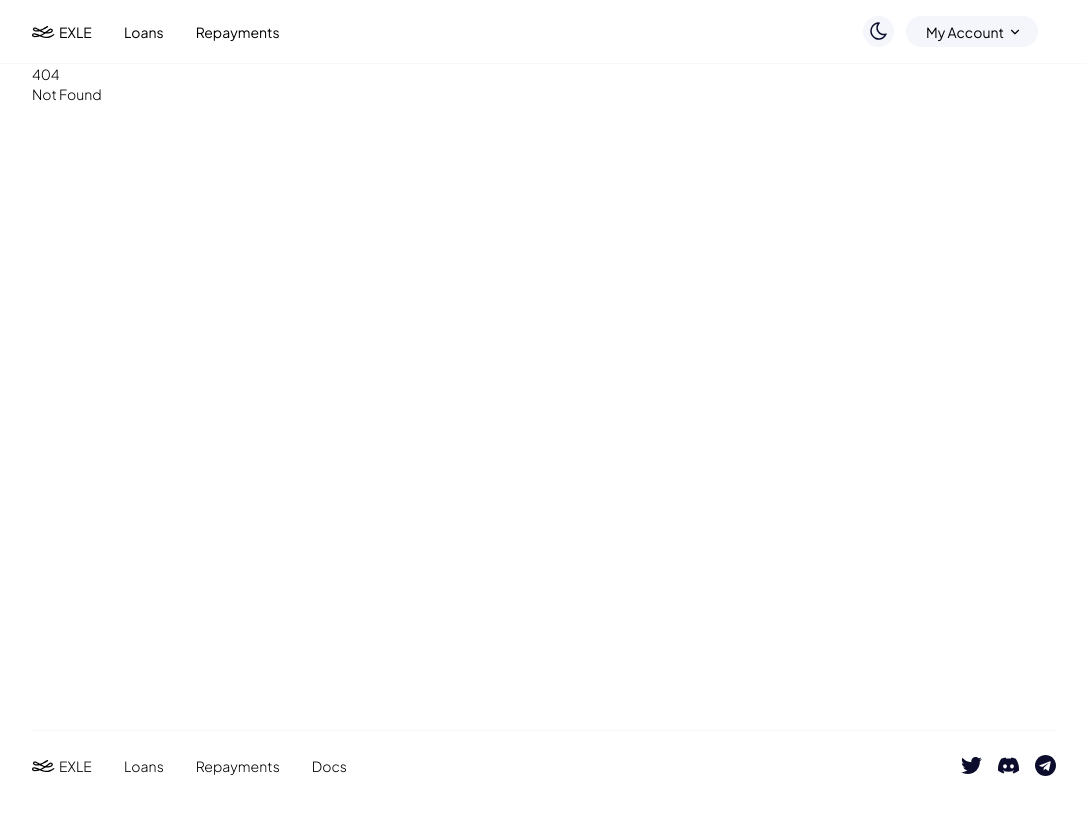
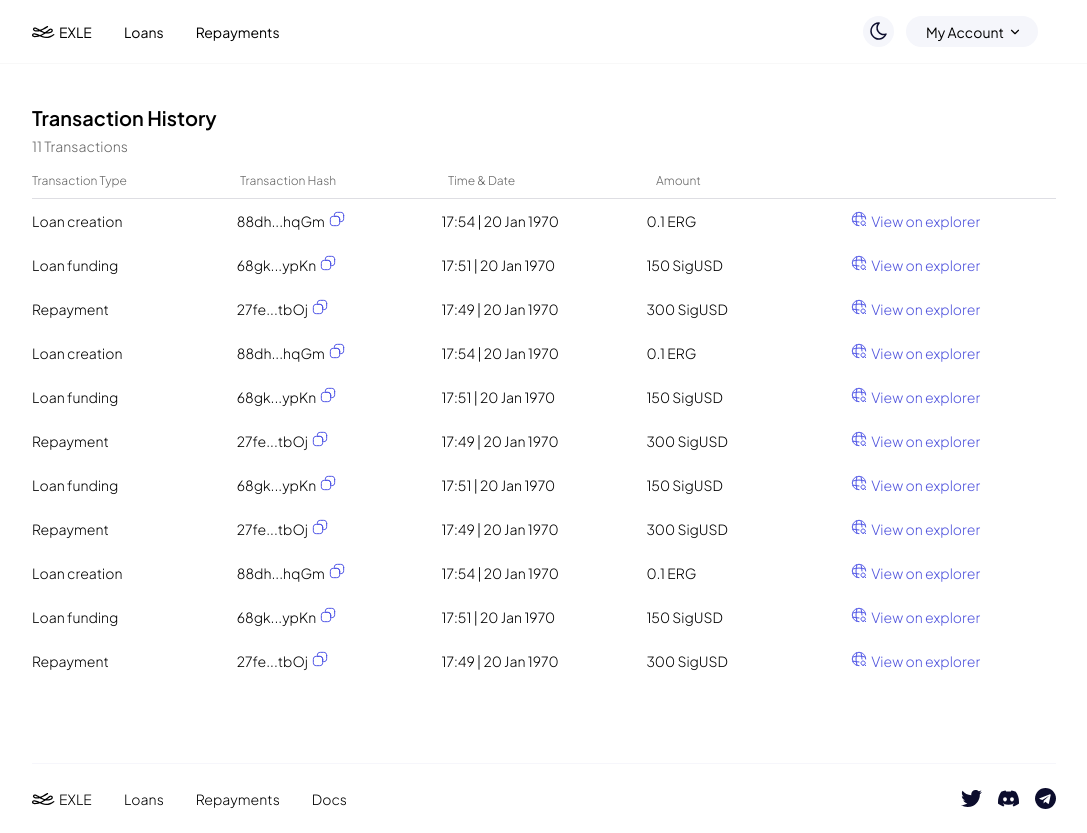
Before and after one commit to SavonarolaLabs/exle-svelte, a SvelteKit app: page /transactions in a window 1280 px wide. Before the commit this address had no page. Shown: the whole page, without its empty margins (96-1183 px from the left). Before the commit the page ends 800 px from the top, so only its background shows below. Built offline with nearby package versions, Linux system fonts and the light colour scheme.

Commit message:
Transaction History

```diff
--- a/src/components/loan/LoanDetails.svelte
+++ b/src/components/loan/LoanDetails.svelte
@@ -67,15 +67,17 @@
 		<div class="h-[10px] w-full overflow-hidden rounded-full bg-[#0001] dark:bg-[#fff1]">
 			<div
 				class="h-full"
-				class:bg-green-400={loan.phase == 'loan'}
-				class:bg-indigo-600={loan.phase == 'repayment'}
+				class:bg-gray-500={loan.daysLeft == 0 || loan.isRepayed}
+				class:bg-green-400={loan.phase == 'loan' && loan.daysLeft > 0 && !loan.isRepayed}
+				class:bg-indigo-600={loan.phase == 'repayment' && loan.daysLeft > 0 && !loan.isRepayed}
 				style="width: {loan.fundedPercentage}%"
 			></div>
 		</div>
 		<div class="mt-2 flex items-center justify-between text-sm">
 			<span
-				class:text-green-500={loan.phase == 'loan'}
-				class:text-indigo-600={loan.phase == 'repayment'}
+				class:text-gray-500={loan.daysLeft == 0 || loan.isRepayed}
+				class:text-green-500={loan.phase == 'loan' && loan.daysLeft > 0 && !loan.isRepayed}
+				class:text-indigo-600={loan.phase == 'repayment' && loan.daysLeft > 0 && !loan.isRepayed}
 				>{loan.fundedAmount}
 				{#if loan.phase == 'loan'}
 					funded
@@ -92,6 +94,7 @@
 				<span class="font-normal">{loan.daysLeft} Days Left</span>
 			{/if}
 		</div>
+		{#if !loan.isRepayed && !(loan.phase == 'repayment' && loan.daysLeft == 0)}
 			{#if loan.isReadyForWithdrawal}
 				<div class="mb-4 mt-10 text-xl font-medium">Withdraw funds</div>
 				<div class="mb-10">Your loan has been fully funded and you can withdraw it now.</div>
@@ -139,5 +142,6 @@
 				{/if}
 				button, you agree to our <a href="{base}/tos" class="underline">terms of service</a>.
 			</div>
+		{/if}
 	</div>
 </div>
--- a/src/components/loan/LoanWidget.svelte
+++ b/src/components/loan/LoanWidget.svelte
@@ -54,9 +54,22 @@
 			</div>
 			<div class="mt-2 flex items-center justify-between text-sm">
 				<span
+					class="dark:hidden"
 					class:text-gray-500={loan.daysLeft == 0 || loan.isRepayed}
 					class:text-green-500={loan.phase == 'loan' && loan.daysLeft > 0 && !loan.isRepayed}
 					class:text-indigo-600={loan.phase == 'repayment' && loan.daysLeft > 0 && !loan.isRepayed}
+					>{loan.fundedAmount}
+					{#if loan.phase == 'loan'}
+						funded
+					{:else}
+						repaid
+					{/if}
+				</span>
+				<span
+					class="hidden dark:block"
+					class:text-gray-500={loan.daysLeft == 0 || loan.isRepayed}
+					class:text-green-500={loan.phase == 'loan' && loan.daysLeft > 0 && !loan.isRepayed}
+					class:text-indigo-400={loan.phase == 'repayment' && loan.daysLeft > 0 && !loan.isRepayed}
 					>{loan.fundedAmount}
 					{#if loan.phase == 'loan'}
 						funded
--- a/src/components/navbar/Hamburger.svelte
+++ b/src/components/navbar/Hamburger.svelte
@@ -81,10 +81,10 @@
 					</div>
 				</button>
 
-				<a href="/account/loans" on:click={closeMobileMenu} class="">My Loans</a>
-				<a href="/account/repayments" on:click={closeMobileMenu} class="">My Repayments</a>
-				<a href="/account/donations" on:click={closeMobileMenu} class="">My Donations</a>
-				<a href="/account/history" on:click={closeMobileMenu} class="">Transactions History</a>
+				<a href="{base}/account/loans" on:click={closeMobileMenu} class="">My Loans</a>
+				<a href="{base}/account/repayments" on:click={closeMobileMenu} class="">My Repayments</a>
+				<a href="{base}/account/donations" on:click={closeMobileMenu} class="">My Donations</a>
+				<a href="{base}/transactions" on:click={closeMobileMenu} class="">Transactions History</a>
 			{:else}
 				<button
 					on:click={handleConnect}
--- a/src/components/navbar/MyAccountButton.svelte
+++ b/src/components/navbar/MyAccountButton.svelte
@@ -2,6 +2,7 @@
 	import { ChevronDown } from 'lucide-svelte';
 	import LogOut from '../../icons/LogOut.svelte';
 	import { is_dark, logout } from '../../stores/ui';
+	import { base } from '$app/paths';
 </script>
 
 <div class="group relative w-[150px] text-sm">
@@ -17,25 +18,25 @@
 			class="accent-hover overflow-hidden rounded-md border-t border-[#0000000F] bg-white shadow-lg dark:bg-dark-background dark:shadow-[0_4px_16px_rgba(0,0,0,0.6)]"
 		>
 			<a
-				href="/account/loans"
+				href="{base}/account/loans"
 				class="block flex h-[38px] items-center px-4 hover:bg-light-accent hover:text-white dark:hover:bg-dark-accent"
 			>
 				My Loans
 			</a>
 			<a
-				href="/account/donations"
+				href="{base}/account/donations"
 				class="block flex h-[38px] items-center px-4 hover:bg-light-accent hover:text-white dark:hover:bg-dark-accent"
 			>
 				My Donations
 			</a>
 			<a
-				href="/account/repayments"
+				href="{base}/account/repayments"
 				class="block flex h-[38px] items-center px-4 hover:bg-light-accent hover:text-white dark:hover:bg-dark-accent"
 			>
 				My Repayments
 			</a>
 			<a
-				href="/account/history"
+				href="{base}/transactions"
 				class="block flex h-[38px] items-center px-4 hover:bg-light-accent hover:text-white dark:hover:bg-dark-accent"
 			>
 				Transactions History
--- /dev/null
+++ b/src/components/txhistory/TransactionTable.svelte
@@ -0,0 +1,55 @@
+<script lang="ts">
+	import { transactions } from '../../data/TxHistory';
+	import Copy from '../../icons/Copy.svelte';
+	import GlobalSearch from '../../icons/GlobalSearch.svelte';
+
+	// Format timestamp to "HH:MM | DD MMM YYYY"
+	function formatTimestamp(timestamp: string) {
+		const date = new Date(timestamp);
+		const hours = date.getHours().toString().padStart(2, '0');
+		const minutes = date.getMinutes().toString().padStart(2, '0');
+		const day = date.getDate();
+		const month = date.toLocaleString('en-US', { month: 'short' });
+		const year = date.getFullYear();
+
+		return `${hours}:${minutes} | ${day} ${month} ${year}`;
+	}
+
+	// Function to copy transaction ID to clipboard
+	function copyToClipboard(text: string) {
+		navigator.clipboard
+			.writeText(text)
+			.then(() => {
+				// Optional: You could add a toast notification here
+				console.log('Transaction ID copied to clipboard');
+			})
+			.catch((err) => {
+				console.error('Failed to copy: ', err);
+			});
+	}
+</script>
+
+<div
+	class="grid grid-cols-5 gap-4 border-b border-light-gray pb-2 text-xs opacity-[0.6] dark:border-dark-gray"
+>
+	<div>Transaction Type</div>
+	<div>Transaction Hash</div>
+	<div>Time & Date</div>
+	<div>Amount</div>
+</div>
+{#each transactions as tx}
+	<div class="grid grid-cols-5 py-3 text-sm">
+		<div>{tx.transactionType}</div>
+		<button class="flex cursor-pointer gap-1" on:click={() => copyToClipboard(tx.id)}>
+			{tx.id}
+			<Copy></Copy>
+		</button>
+		<div>{formatTimestamp(tx.timestamp)}</div>
+		<div>{tx.amount} {tx.token}</div>
+		<a href="https://explorer.ergoplatform.com/en/transactions/{tx.id}">
+			<div class="flex gap-1 text-light-accent dark:text-dark-accent">
+				<GlobalSearch></GlobalSearch> View on explorer
+			</div>
+		</a>
+	</div>
+{/each}
--- /dev/null
+++ b/src/data/TxHistory.ts
@@ -0,0 +1,79 @@
+export const transactions = [
+	{
+		transactionType: 'Loan creation',
+		id: '88dh...hqGm',
+		timestamp: 1706048040,
+		amount: 0.1,
+		token: 'ERG'
+	},
+	{
+		transactionType: 'Loan funding',
+		id: '68gk...ypKn',
+		timestamp: 1705891080,
+		amount: 150.0,
+		token: 'SigUSD'
+	},
+	{
+		transactionType: 'Repayment',
+		id: '27fe...tbOj',
+		timestamp: 1705766820,
+		amount: 300.0,
+		token: 'SigUSD'
+	},
+	{
+		transactionType: 'Loan creation',
+		id: '88dh...hqGm',
+		timestamp: 1706048040,
+		amount: 0.1,
+		token: 'ERG'
+	},
+	{
+		transactionType: 'Loan funding',
+		id: '68gk...ypKn',
+		timestamp: 1705891080,
+		amount: 150.0,
+		token: 'SigUSD'
+	},
+	{
+		transactionType: 'Repayment',
+		id: '27fe...tbOj',
+		timestamp: 1705766820,
+		amount: 300.0,
+		token: 'SigUSD'
+	},
+	{
+		transactionType: 'Loan funding',
+		id: '68gk...ypKn',
+		timestamp: 1705891080,
+		amount: 150.0,
+		token: 'SigUSD'
+	},
+	{
+		transactionType: 'Repayment',
+		id: '27fe...tbOj',
+		timestamp: 1705766820,
+		amount: 300.0,
+		token: 'SigUSD'
+	},
+	{
+		transactionType: 'Loan creation',
+		id: '88dh...hqGm',
+		timestamp: 1706048040,
+		amount: 0.1,
+		token: 'ERG'
+	},
+	{
+		transactionType: 'Loan funding',
+		id: '68gk...ypKn',
+		timestamp: 1705891080,
+		amount: 150.0,
+		token: 'SigUSD'
+	},
+	{
+		transactionType: 'Repayment',
+		id: '27fe...tbOj',
+		timestamp: 1705766820,
+		amount: 300.0,
+		token: 'SigUSD'
+	}
+];
--- /dev/null
+++ b/src/icons/Copy.svelte
@@ -0,0 +1,14 @@
+<svg width="16" height="16" viewBox="0 0 16 16" fill="none" xmlns="http://www.w3.org/2000/svg">
+	<path
+		d="M10.6668 8.60004V11.4C10.6668 13.7334 9.7335 14.6667 7.40016 14.6667H4.60016C2.26683 14.6667 1.3335 13.7334 1.3335 11.4V8.60004C1.3335 6.26671 2.26683 5.33337 4.60016 5.33337H7.40016C9.7335 5.33337 10.6668 6.26671 10.6668 8.60004Z"
+		stroke="#4E54E6"
+		stroke-linecap="round"
+		stroke-linejoin="round"
+	/>
+	<path
+		d="M14.6668 4.60004V7.40004C14.6668 9.73337 13.7335 10.6667 11.4002 10.6667H10.6668V8.60004C10.6668 6.26671 9.7335 5.33337 7.40016 5.33337H5.3335V4.60004C5.3335 2.26671 6.26683 1.33337 8.60016 1.33337H11.4002C13.7335 1.33337 14.6668 2.26671 14.6668 4.60004Z"
+		stroke="#4E54E6"
+		stroke-linecap="round"
+		stroke-linejoin="round"
+	/>
+</svg>
--- /dev/null
+++ b/src/icons/GlobalSearch.svelte
@@ -0,0 +1,44 @@
+<svg width="16" height="16" viewBox="0 0 16 16" fill="none" xmlns="http://www.w3.org/2000/svg">
+	<path
+		d="M14.6668 8.00004C14.6668 4.32004 11.6802 1.33337 8.00016 1.33337C4.32016 1.33337 1.3335 4.32004 1.3335 8.00004C1.3335 11.68 4.32016 14.6667 8.00016 14.6667"
+		stroke="#4E54E6"
+		stroke-linecap="round"
+		stroke-linejoin="round"
+	/>
+	<path
+		d="M5.33372 2H6.00039C4.70039 5.89333 4.70039 10.1067 6.00039 14H5.33372"
+		stroke="#4E54E6"
+		stroke-linecap="round"
+		stroke-linejoin="round"
+	/>
+	<path
+		d="M10 2C10.6467 3.94667 10.9733 5.97333 10.9733 8"
+		stroke="#4E54E6"
+		stroke-linecap="round"
+		stroke-linejoin="round"
+	/>
+	<path
+		d="M2 10.6667V10C3.94667 10.6467 5.97333 10.9733 8 10.9733"
+		stroke="#4E54E6"
+		stroke-linecap="round"
+		stroke-linejoin="round"
+	/>
+	<path
+		d="M2 6.00002C5.89333 4.70002 10.1067 4.70002 14 6.00002"
+		stroke="#4E54E6"
+		stroke-linecap="round"
+		stroke-linejoin="round"
+	/>
+	<path
+		d="M12.1333 14.2667C13.3115 14.2667 14.2667 13.3115 14.2667 12.1333C14.2667 10.9551 13.3115 10 12.1333 10C10.9551 10 10 10.9551 10 12.1333C10 13.3115 10.9551 14.2667 12.1333 14.2667Z"
+		stroke="#4E54E6"
+		stroke-linecap="round"
+		stroke-linejoin="round"
+	/>
+	<path
+		d="M14.6667 14.6667L14 14"
+		stroke="#4E54E6"
+		stroke-linecap="round"
+		stroke-linejoin="round"
+	/>
+</svg>
--- a/src/routes/account/+layout.svelte
+++ b/src/routes/account/+layout.svelte
@@ -3,6 +3,7 @@
 	import Button from '../../components/Button.svelte';
 	import { page } from '$app/stores';
 	import { derived } from 'svelte/store';
+	import { token_balance } from '../../stores/ui';
 
 	let { children } = $props();
 
@@ -23,20 +24,41 @@
 			<div class="text-sm text-gray-500">9eq6S...QXssg</div>
 		</div>
 		<div class="flex items-center gap-4">
-			<div class="whitespace-nowrap text-gray-800">23.45 ERG</div>
+			{#each $token_balance as token}
+				<div class="whitespace-nowrap">{token.amount / 10 ** token.decimals} {token.ticker}</div>
+			{/each}
 			<Button href="{base}/loans/create" label="Create loan" variant="primary" class="px-6" />
 		</div>
 	</div>
 
-	<div class="mb-6 border-b">
+	<div class="mb-6 border-b-2 border-gray-200">
 		<div class="flex">
-			<a href="/account/loans" class="tab" class:tab-active={$activeTab === 'loans'}>Loans</a>
-			<a href="/account/repayments" class="tab" class:tab-active={$activeTab === 'repayments'}
-				>Repayments</a
-			>
-			<a href="/account/donations" class="tab" class:tab-active={$activeTab === 'donations'}
-				>Donations</a
-			>
+			<div class="relative">
+				<a href="{base}/account/loans" class="tab" class:tab-active={$activeTab === 'loans'}
+					>Loans</a
+				>
+				{#if $activeTab === 'loans'}
+					<div class="indicator"></div>
+				{/if}
+			</div>
+			<div class="relative">
+				<a
+					href="{base}/account/repayments"
+					class="tab"
+					class:tab-active={$activeTab === 'repayments'}>Repayments</a
+				>
+				{#if $activeTab === 'repayments'}
+					<div class="indicator"></div>
+				{/if}
+			</div>
+			<div class="relative">
+				<a href="{base}/account/donations" class="tab" class:tab-active={$activeTab === 'donations'}
+					>Donations</a
+				>
+				{#if $activeTab === 'donations'}
+					<div class="indicator"></div>
+				{/if}
+			</div>
 		</div>
 	</div>
 
@@ -45,10 +67,14 @@
 
 <style lang="postcss">
 	.tab {
-		@apply px-4 py-2 text-gray-600;
+		@apply block px-4 py-2 text-gray-600;
 	}
 
 	.tab-active {
-		@apply border-b-2 border-blue-600 font-medium text-blue-600;
+		@apply font-medium text-light-accent dark:text-dark-accent;
+	}
+
+	.indicator {
+		@apply absolute bottom-[-1] left-0 h-0.5 w-full bg-light-accent dark:bg-dark-accent;
 	}
 </style>
--- /dev/null
+++ b/src/routes/transactions/+page.svelte
@@ -0,0 +1,12 @@
+<script lang="ts">
+	import TransactionTable from '../../components/txhistory/TransactionTable.svelte';
+	import { transactions } from '../../data/TxHistory';
+</script>
+
+<div class="mb-4 mt-10">
+	<div class="mb-1 text-xl font-semibold">Transaction History</div>
+	<div class="opacity-[0.6]">
+		{transactions.length} Transaction{transactions.length != 1 ? 's' : ''}
+	</div>
+</div>
+<TransactionTable></TransactionTable>
--- a/src/stores/ui.ts
+++ b/src/stores/ui.ts
@@ -5,6 +5,18 @@ export const change_address: Writable<string> = writable(
 	'9euvZDx78vhK5k1wBXsNvVFGc5cnoSasnXCzANpaawQveDCHLbU'
 );
 export const is_mobile_menu_open: Writable<boolean> = writable(false);
+export const token_balance: Writable<Object[]> = writable([
+	{
+		ticker: 'ERG',
+		amount: 23.45 * 10 ** 9,
+		decimals: 9
+	},
+	{
+		ticker: 'SigUSD',
+		amount: 10878,
+		decimals: 2
+	}
+]);
 
 export function toggleMobileMenu() {
 	is_mobile_menu_open.update((value) => !value);
--- a/tailwind.config.ts
+++ b/tailwind.config.ts
@@ -24,7 +24,7 @@ export default {
 					gradientStart: '#171622',
 					gradientEnd: '#202482',
 					neutral: '#EBECFF',
-					gray: '#f6f6fb',
+					gray: '#c9c9d2',
 					textNeutral: '#777899',
 					border: '#f8f8f8'
 				},
```
Lines whose indentation alone changed are shown as unchanged.
